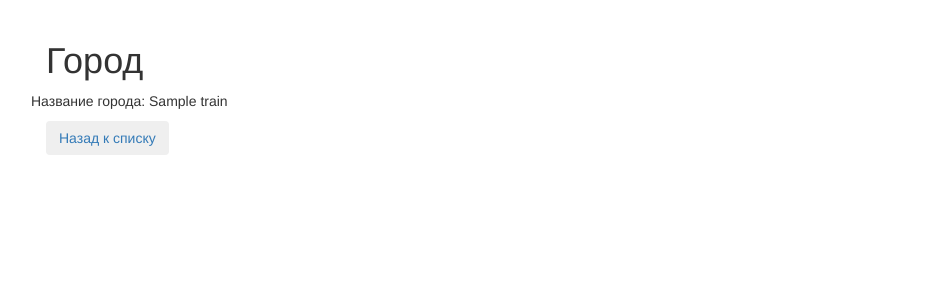
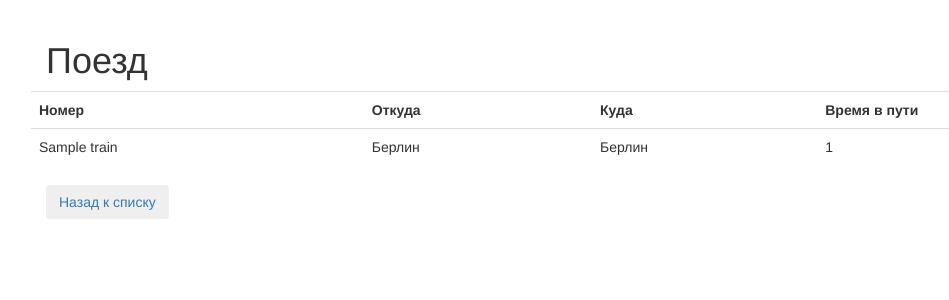
Before and after one commit to doctor-silence/routes, a Django app: template trains/templates/trains/detail.html in a window 1280 px wide. Shown: the part 52-352 px from the top of the page, without its empty margins (24-973 px from the left). Run offline with Django 4.2, Linux system fonts and the light colour scheme; the template is opened without the code that fills it: values that come from a table or form of the project are taken from there, others are empty; data comes from the database, SQL or seed files in the repository; tables that the repository leaves empty hold one stand-in row (values such as "Sample post"); parts of the project's set-up code (start-up, migrations or seed data) failed here and were passed over.

Commit message:
add_trains_detail

```diff
--- a/trains/templates/trains/detail.html
+++ b/trains/templates/trains/detail.html
@@ -1,15 +1,29 @@
 {% extends 'base.html' %}
-{% block title %}Город{% endblock %}
+{% block title %}Поезд{% endblock %}
 {% block content %}
-    <h1>Город</h1>
+    <h1>Поезд</h1>
 <div class="row">
     <div class="col-md">
-            <p>Название города: {{object.name}}</p>
+        <table class="table table-striped-columns">
+            <tr>
+                <th>Номер</th>
+                <th>Откуда</th>
+                <th>Куда</th>
+                <th>Время в пути</th>
+            </tr>
+            <tr>
+                <td>{{object.name}}</td>
+                <td>{{object.from_city}}</td>
+                <td>{{object.to_city}}</td>
+                <td>{{object.travel_time}}</td>
+            </tr>
+
+        </table>
     </div>
 </div>
 <div class="row">
     <div class="col-md-4">
-        <a href="{% url 'cities:home' %}">
+        <a href="{% url 'trains:home' %}">
             <button type="button" class="btn btn-light">Назад к списку</button>
         </a>
     </div>
```
